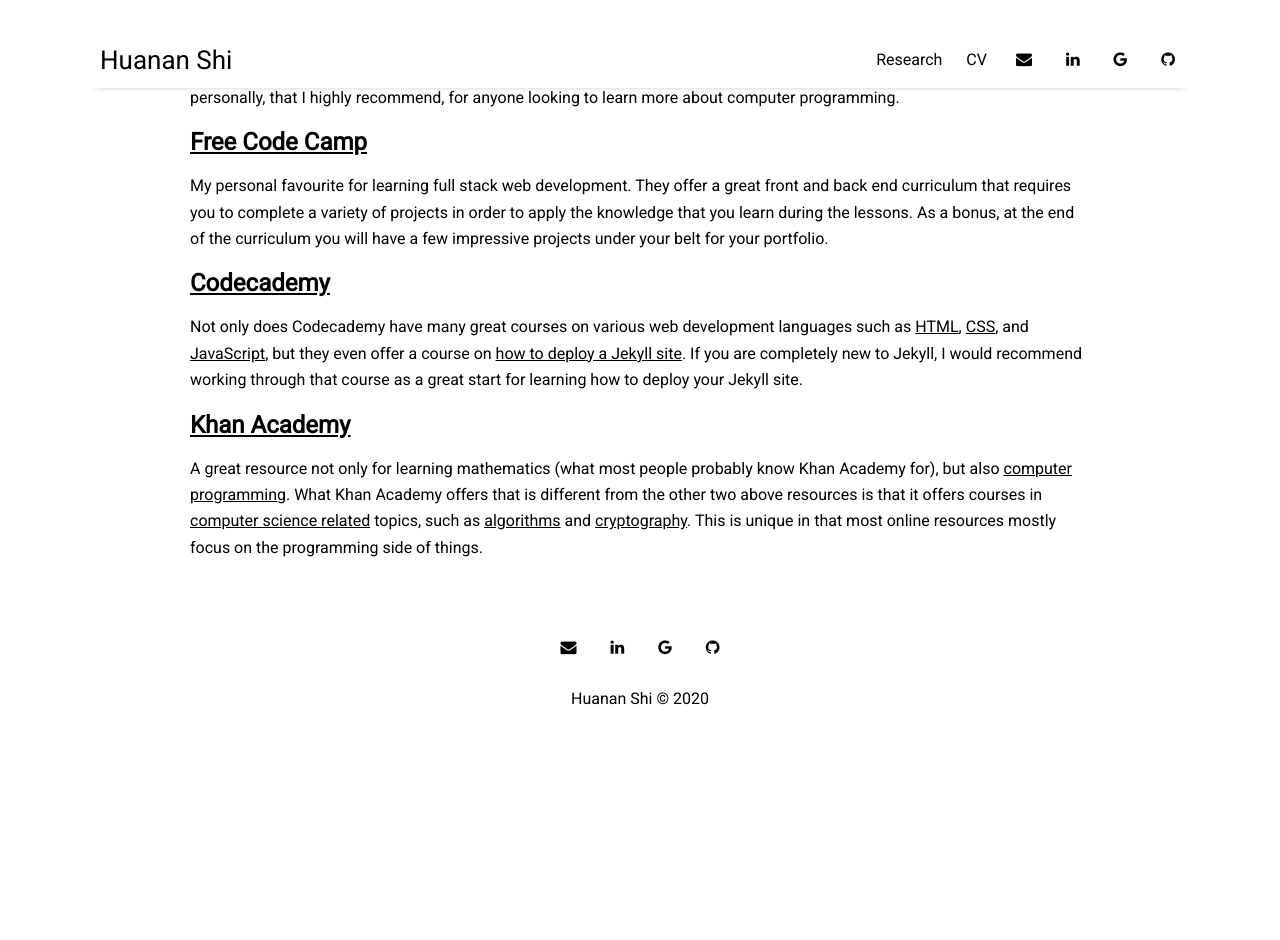
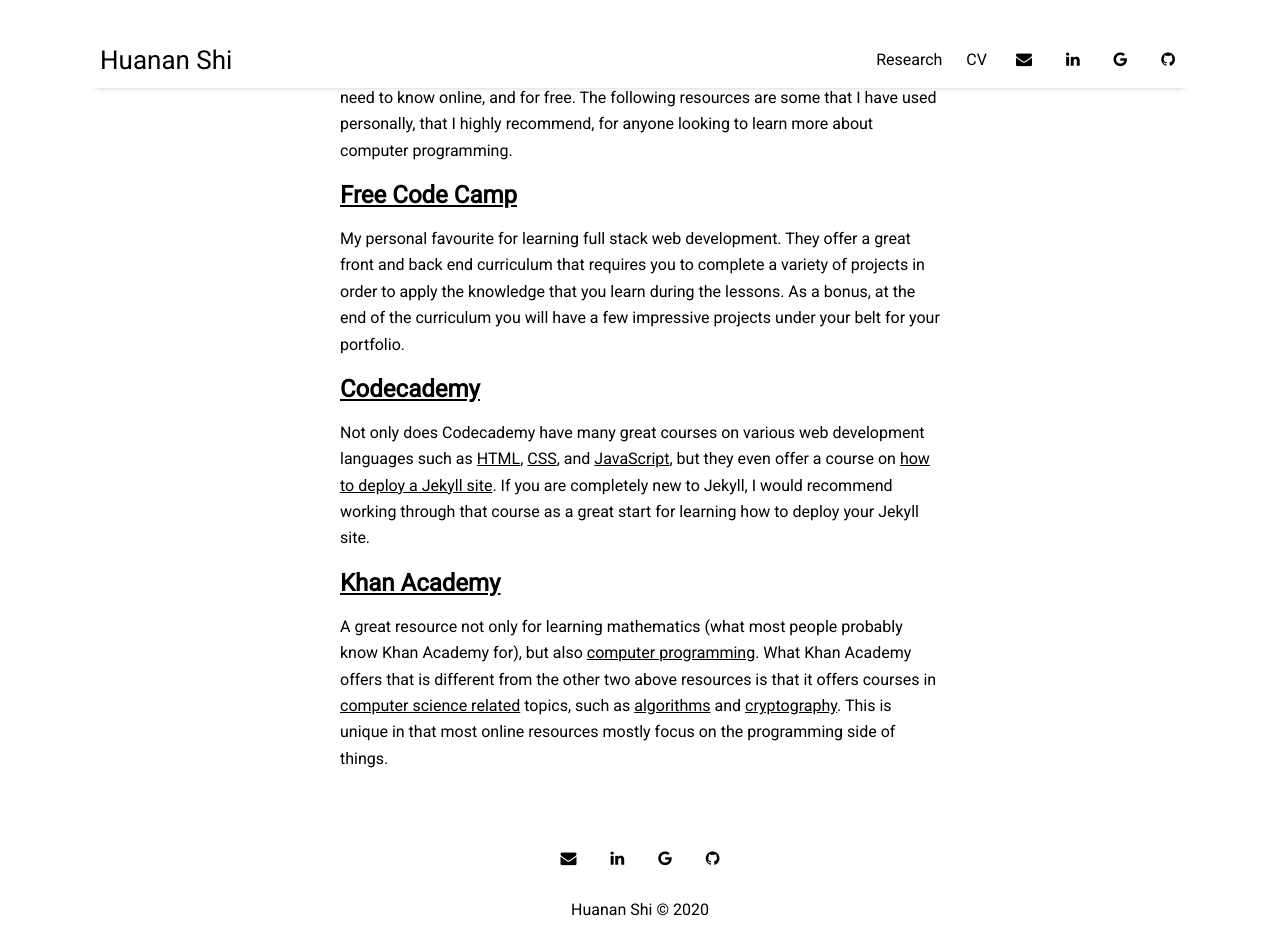
Before and after one commit to huananfshi/huananfshi.github.io, a Jekyll site: the page built from _posts/2016-05-05-learning-resources.md, in a window 1280 px wide and 940 px high. Built offline with Jekyll 4.4.1, drawn with Linux system fonts in a browser that asks for light colours; nearby versions of some CDN libraries.

Commit message:
Update _post.scss

```diff
--- a/assets/css/_sass/_post.scss
+++ b/assets/css/_sass/_post.scss
@@ -1,5 +1,5 @@
 .page-content {
-  width: 900px;
+  width: 600px;
   display: block;
   margin-left: auto;
   margin-right: auto;
@@ -20,7 +20,7 @@
 }
 @media (max-width: $container-width) {
   .page-content {
-    width: 90vw;
+    width: 60vw;
     display: block;
     margin-left: auto;
     margin-right: auto;
```
